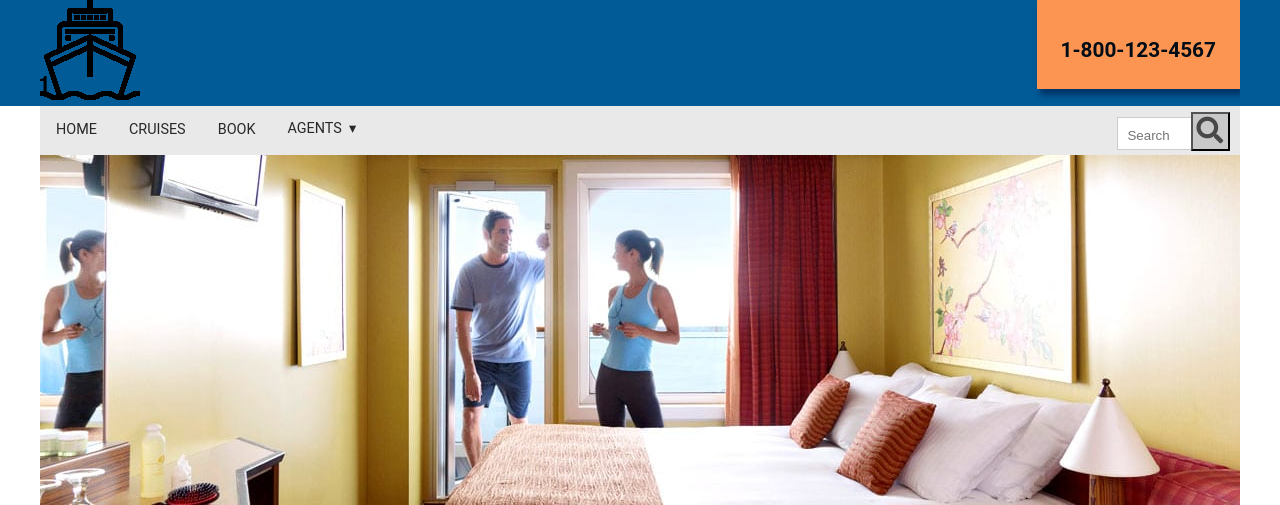
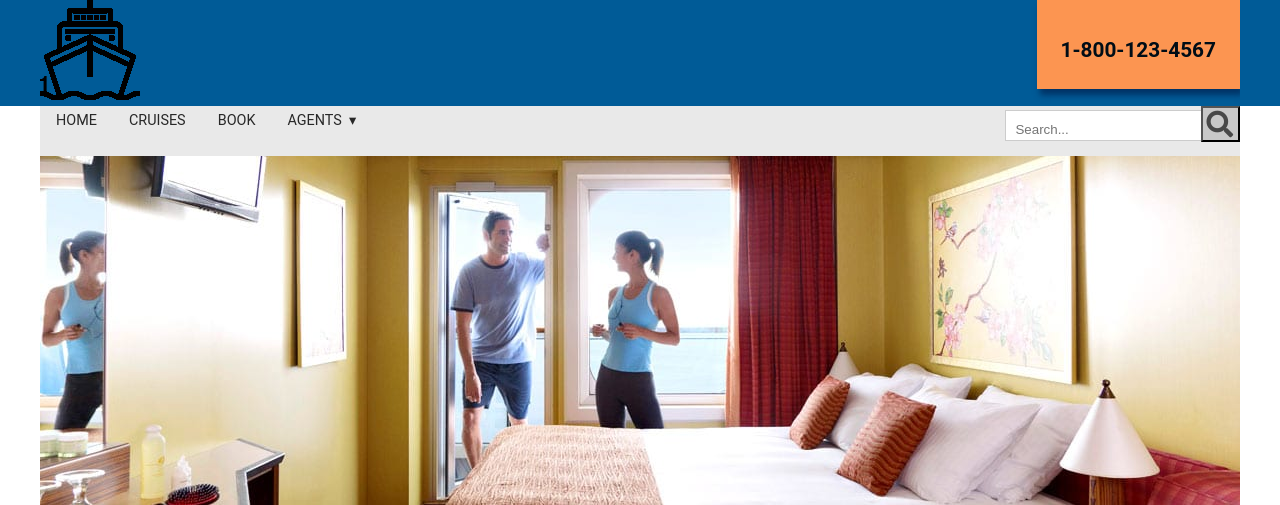
Before and after one commit to marchalscott/PHP-TEMPLATE, a PHP site: page /?page=1 in a window 1280 px wide. Shown: the top 505 px of the page. Run offline with PHP 8.4, Linux system fonts and the light colour scheme; data that the repository does not hold is empty; some libraries are stand-ins or nearby versions.

Commit message:
updating project

```diff
--- a/_top.php
+++ b/_top.php
@@ -26,8 +26,8 @@
 			</div>
 		</div>
 	</header><!-- NAVIGATION -->
-	<div class="navwrap">
-		<div class="topnav" id="myTopnav">
+	<div class="navwrap clearfix">
+		<div class="topnav clearfix" id="myTopnav">
 			<?php $page=$_REQUEST['page']; ?><a href="index.php?page=home">HOME</a> <a href="cruises.php?page=cruises">CRUISES</a> <a href="book.php?page=book">BOOK</a>
 			<div class="dropdown">
 				<button class="dropbtn">AGENTS &nbsp;&#9662;</button>
--- a/css/styles.css
+++ b/css/styles.css
@@ -108,14 +108,15 @@
 /* ----------- NEW NAV MENU  -------*/
 .topnav {
   overflow: hidden;
-  background-color: #e9e9e9; }
+  background-color: #e9e9e9;
+  padding-bottom: 14px; }
 
 .topnav a {
   float: left;
   display: block;
   color: #282828;
   text-align: center;
-  padding: 14px 16px;
+  padding: 5px 16px;
   text-decoration: none;
   font-size: 90%; }
 
@@ -135,7 +136,7 @@
   border: none;
   outline: none;
   color: #282828;
-  padding: 14px 16px;
+  padding: 6px 10px 7px 16px;
   background-color: inherit;
   font-family: inherit;
   margin: 0; }
@@ -168,7 +169,6 @@
   display: block; }
 
 .search {
-  margin-top: 6px;
   float: right; }
 
 input {
@@ -176,8 +176,7 @@
 
 #search {
   border: 1px solid #ccc;
-  padding: 10px 9px 6px 9px;
-  width: 75px;
+  padding: 11px 9px 3px 9px;
   -webkit-transition: all .5s ease;
   -moz-transition: all .5s ease;
   transition: all .5s ease; }
@@ -186,11 +185,10 @@
   width: 300px; }
 
 .mySearch {
-  padding: 3px 5px 5px 3px;
+  padding: 3px 5px 2px 3px;
   margin-left: -5px;
   background-color: #C8C8C8;
-  color: #484848;
-  margin-right: 10px; }
+  color: #484848; }
 
 /* Removes text input glow */
 textarea, select, input, button {
@@ -292,7 +290,7 @@
     text-decoration: none; }
   .blogArticles .article1 {
     grid-area: article1;
-    background-image: url("../img/luxury.jpg");
+    background-image: url("../img/dining.jpg");
     background-size: cover;
     margin-bottom: 10%;
     opacity: .75;
@@ -321,7 +319,7 @@
     opacity: 1; }
   .blogArticles .article2 {
     grid-area: article2;
-    background-image: url("../img/food.jpg");
+    background-image: url("../img/night-life.jpg");
     background-size: cover;
     margin-bottom: 10%;
     opacity: .75;
@@ -349,7 +347,7 @@
     opacity: 1; }
   .blogArticles .article3 {
     grid-area: article3;
-    background-image: url("../img/snorkeler-with-fish.jpg");
+    background-image: url("../img/shopping.jpg");
     background-size: cover;
     margin-bottom: 10%;
     position: relative;
@@ -377,7 +375,7 @@
     opacity: 1; }
   .blogArticles .article4 {
     grid-area: article4;
-    background-image: url("../img/waterfall.jpg");
+    background-image: url("../img/activities.jpg");
     background-size: cover;
     margin-bottom: 10%;
     opacity: .75;
@@ -507,7 +505,8 @@
     .form .column .button2:hover {
       background-color: #2196F3;
       color: #fff;
-      border-radius: 5px; }
+      border-radius: 5px;
+      float: right; }
 
 .agents {
   width: 100%;
@@ -529,8 +528,6 @@
     text-align: center;
     padding: 1%; }
   .agents .agentContent {
-    margin-left: 3%;
-    margin-right: 3%;
     margin-bottom: 5%; }
 
 footer {
@@ -590,7 +587,6 @@
     grid-area: cruiseInfo; }
 
 .social {
-  background-image: url("../img/brushed_alu_dark.png");
   display: flex;
   flex-direction: row;
   justify-content: center;
@@ -814,6 +810,9 @@
       margin-left: 0;
       margin-right: 0; }
 
+  .clearfix {
+    overflow: auto; }
+
   .agents {
     max-width: 1200px;
     margin: 0 auto;
@@ -821,7 +820,6 @@
     margin-bottom: 3%; }
     .agents .agentHeader {
       background-color: #fc9551;
-      margin-top: -28px;
       margin-bottom: 3%;
       padding: 15px 0; }
       .agents .agentHeader h1 {
--- a/sass/_large.scss
+++ b/sass/_large.scss
@@ -88,6 +88,9 @@
 		margin-right: 0;
 	}
 }
+.clearfix {
+  overflow: auto;
+}
 .agents {
 	max-width: 1200px;
 	margin: 0 auto;
@@ -95,7 +98,6 @@
 	margin-bottom: 3%;
 	.agentHeader {
 		background-color: $orange;
-		margin-top: -28px;
 		margin-bottom: 3%;
 		padding: 15px 0;
 		h1 {
--- a/sass/_small.scss
+++ b/sass/_small.scss
@@ -86,6 +86,7 @@
 .topnav {
   overflow: hidden;
   background-color: #e9e9e9;
+  padding-bottom: 14px;
 }
 
 .topnav a {
@@ -93,7 +94,7 @@
   display: block;
   color: #282828;
   text-align: center;
-  padding: 14px 16px;
+  padding: 5px 16px;
   text-decoration: none;
   font-size: 90%;
 }
@@ -118,7 +119,7 @@
   border: none;
   outline: none;
   color: #282828;
-  padding: 14px 16px;
+  padding: 6px 10px 7px 16px;
   background-color: inherit;
   font-family: inherit;
   margin: 0;
@@ -156,7 +157,6 @@
   display: block;
 }
 .search {
-  margin-top: 6px;
   float: right;
 }
 
@@ -166,8 +166,7 @@
 
 #search {
     border: 1px solid #ccc;
-    padding: 10px 9px 6px 9px;
-    width: 75px;
+    padding: 11px 9px 3px 9px;
     -webkit-transition: all .5s ease;
     -moz-transition: all .5s ease;
     transition: all .5s ease;
@@ -177,11 +176,10 @@
     width: 300px;
 }
   .mySearch {
-    padding: 3px 5px 5px 3px;
+    padding: 3px 5px 2px 3px;
     margin-left: -5px;
     background-color:#C8C8C8;
     color: #484848;
-    margin-right: 10px;
   }
 /* Removes text input glow */
 textarea, select, input, button { outline: none; }
@@ -294,7 +292,7 @@
   }
   .article1 {
       grid-area: article1;
-      background-image: url("../img/luxury.jpg");
+      background-image: url("../img/dining.jpg");
       background-size: cover;
       margin-bottom: 10%;
       opacity: .75;
@@ -331,7 +329,7 @@
 
   .article2 {
       grid-area: article2;
-      background-image: url("../img/food.jpg");
+      background-image: url("../img/night-life.jpg");
       background-size: cover;
       margin-bottom: 10%;
       opacity: .75;
@@ -366,7 +364,7 @@
 
   .article3 {
       grid-area: article3;
-      background-image: url("../img/snorkeler-with-fish.jpg");
+      background-image: url("../img/shopping.jpg");
       background-size: cover;
       margin-bottom: 10%;
       position: relative;
@@ -401,7 +399,7 @@
 
   .article4 {
       grid-area: article4;
-      background-image: url("../img/waterfall.jpg");
+      background-image: url("../img/activities.jpg");
       background-size: cover;
       margin-bottom: 10%;
       opacity: .75;
@@ -576,6 +574,7 @@
       background-color: #2196F3;
       color: #fff;
       border-radius: 5px;
+      float: right;
 }
   }
 }
@@ -588,7 +587,6 @@
 
   .agentHeader {
     background-color: $orange;
-    // margin-top: -15px;
     margin-bottom: 3%;
     padding: 15px 0;
 
@@ -618,8 +616,6 @@
 
 
   .agentContent {
-    margin-left: 3%;
-    margin-right: 3%;
     margin-bottom: 5%;
   }
 
@@ -697,7 +693,6 @@
 
 
 .social {
-  background-image: url("../img/brushed_alu_dark.png");
   display:flex;
   flex-direction: row;
   justify-content: center;
```
Also changed, not shown: agentSusan.php (+4 -4 lines), 3 other files.
